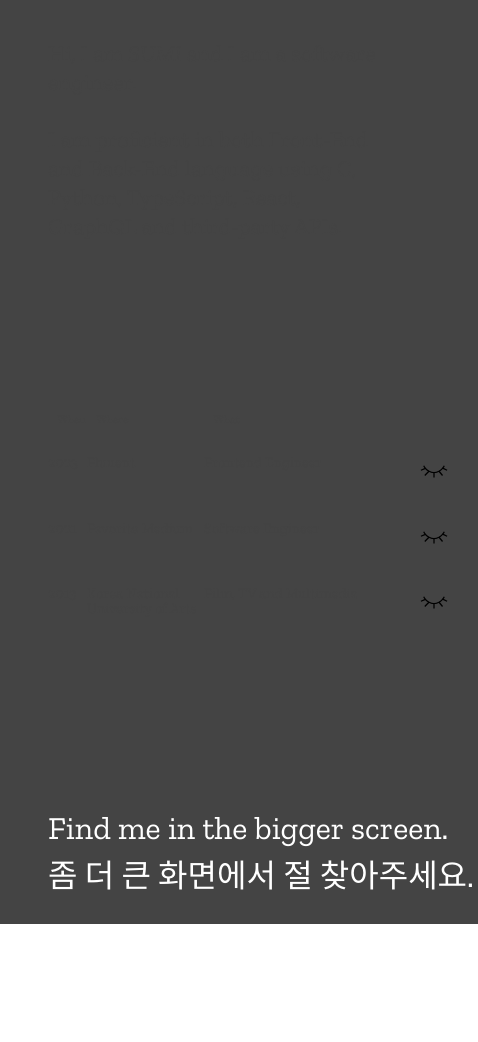
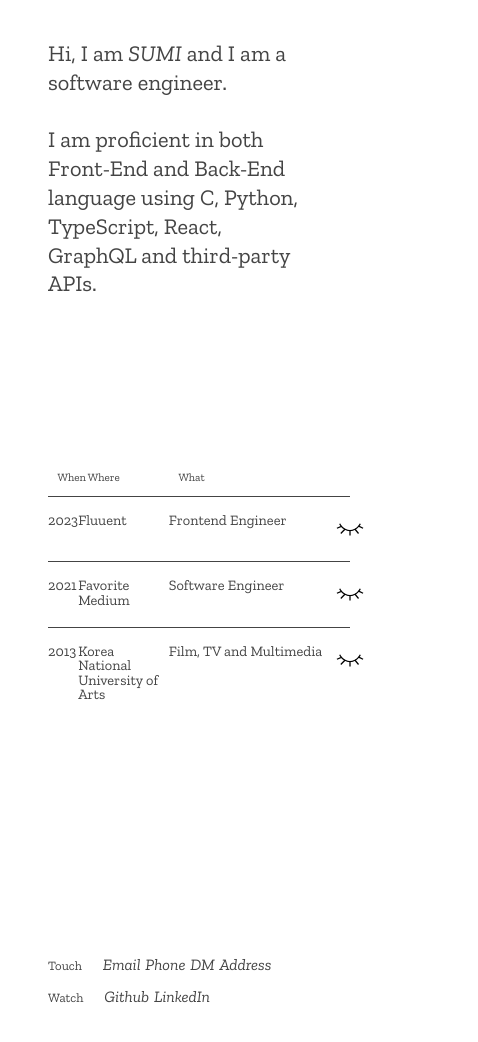
Before and after one commit to SumiSeo/sumiseo-portfolio, a Next.js app: page / in a window 390 px wide. Shown: the top 1042 px of the page, 478 px wide, since content can reach past the window. Before the commit the page ends 924 px from the top, so only its background shows below. Built offline with nearby package versions, Linux system fonts and the light colour scheme; a web font is replaced by a local one.

Commit message:
delete hidden msg for mediaquery

```diff
--- a/comps/Footer.tsx
+++ b/comps/Footer.tsx
@@ -63,9 +63,7 @@ const Footer = (): JSX.Element => {
           </a>
         </div>
       </div>
-      <div className={styles.column}>
-        <ArrowIcon />
-      </div>
+      <div className={styles.column}>{/* <ArrowIcon /> */}</div>
     </div>
   );
 };
--- a/pages/index.tsx
+++ b/pages/index.tsx
@@ -1,5 +1,4 @@
 import Paragraphe from "@/comps/Paragraphe";
-import { Inter } from "next/font/google";
 import styles from "@/styles/Home.module.scss";
 import WorksList from "./WorksLists";
 
@@ -7,11 +6,6 @@ export default function Home() {
   return (
     <>
       <div className={styles.home__container}>
-        <div className={styles.hiddenMsg}>
-          <p>Find me in the bigger screen.</p>
-          <p>좀 더 큰 화면에서 절 찾아주세요. </p>
-        </div>
-
         <div className={styles.home__column}>
           <Paragraphe />
         </div>
--- a/styles/Home.module.scss
+++ b/styles/Home.module.scss
@@ -5,31 +5,3 @@
     padding-right: 2.5rem;
   }
 }
-
-.hiddenMsg {
-  font-size: 2rem;
-  position: absolute;
-  bottom: 2rem;
-  font-weight: 100;
-  p {
-    &:first-child {
-      margin-bottom: 1rem;
-    }
-    color: white;
-  }
-}
-@media screen and (max-width: 1200px) {
-  .home {
-    height: 100vh;
-    position: absolute;
-    z-index: 100;
-    &__container {
-      position: absolute;
-      z-index: 100;
-      top: 0;
-      width: 100%;
-      height: 100vh;
-      background-color: #444444;
-    }
-  }
-}
```
Also changed, not shown: comps/AnimCursor.tsx (added, +15 -0 lines).
